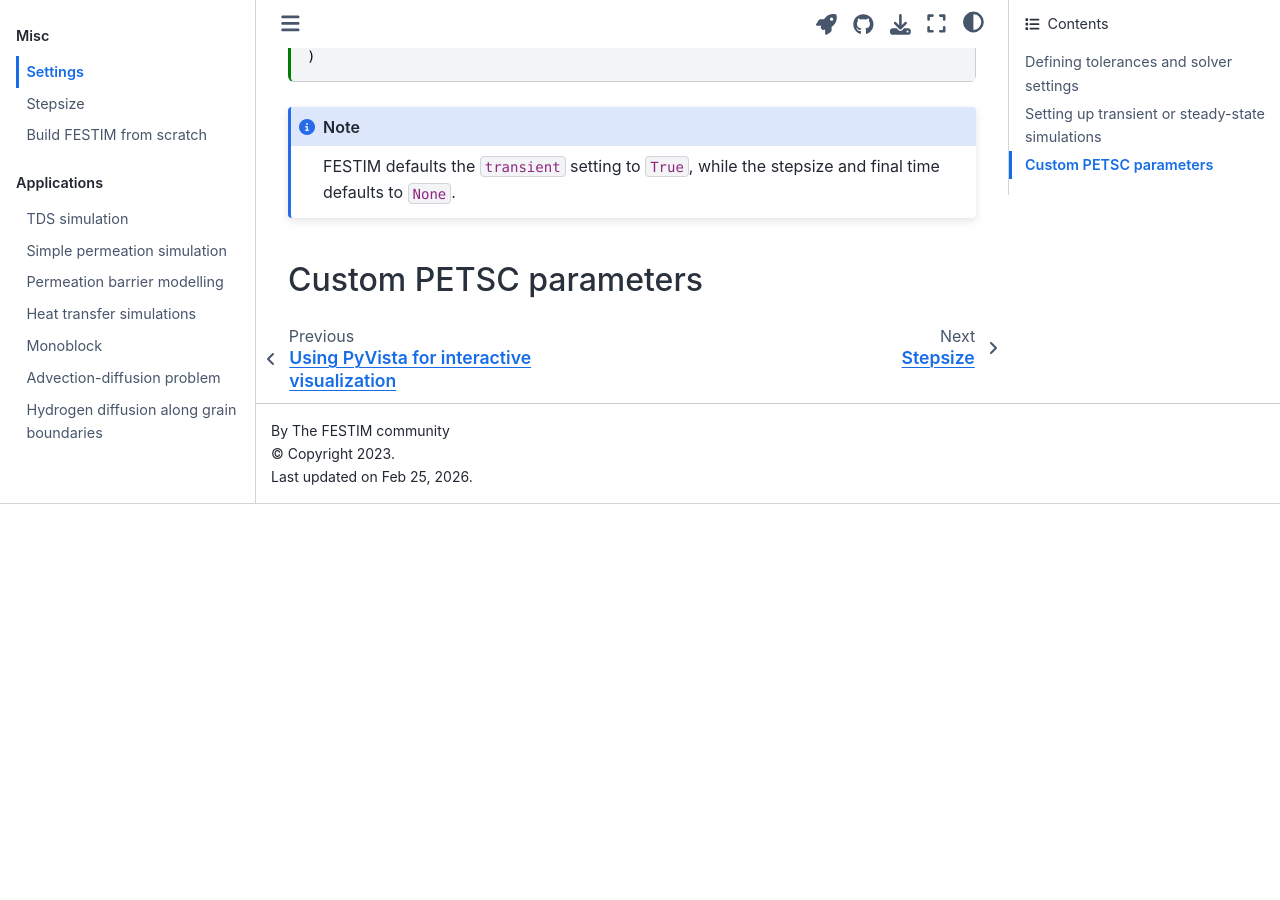
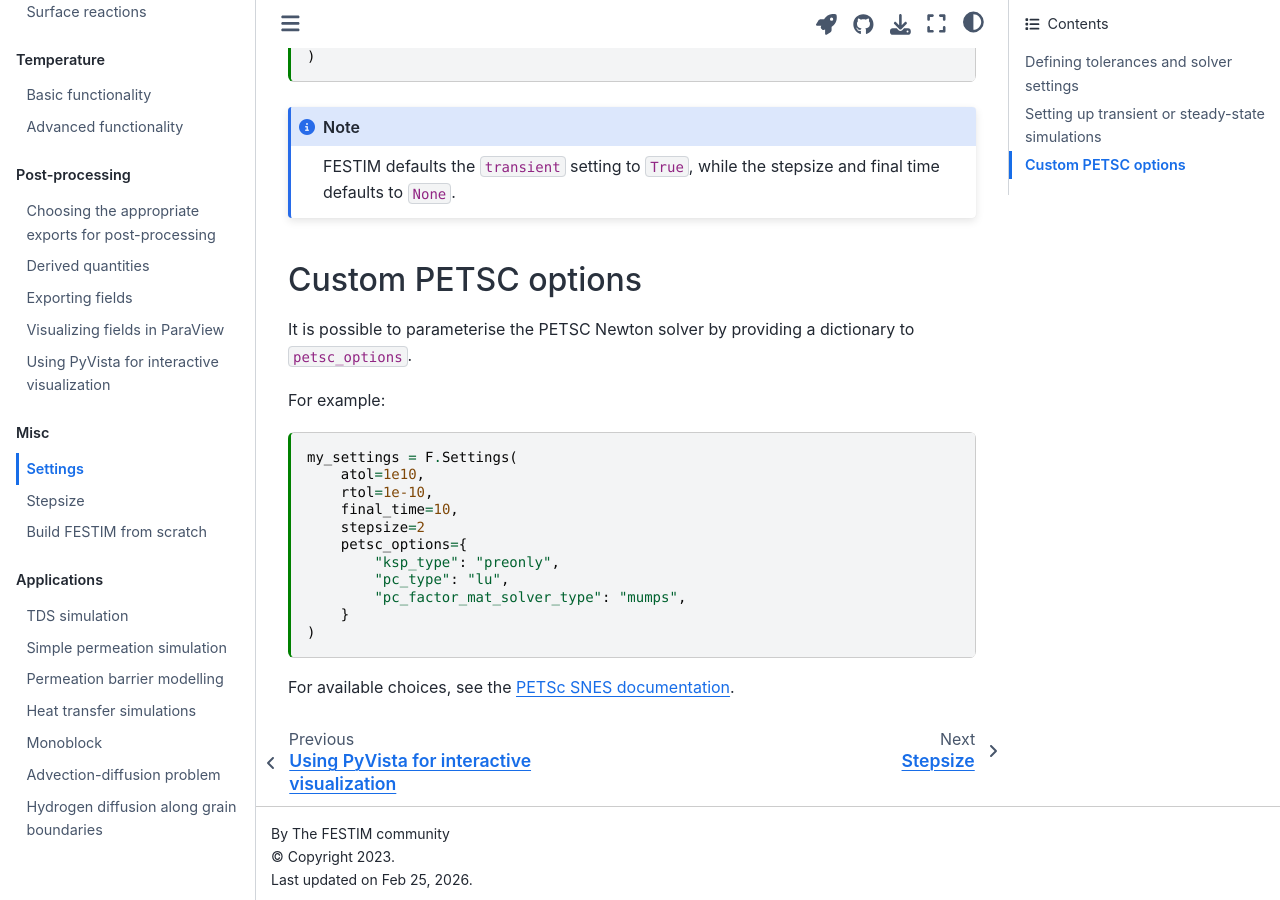
Before and after one commit to festim-dev/FESTIM-workshop, a Jupyter Book: the page built from book/content/misc/settings.md, in a window 1280 px wide and 900 px high, scrolled down 1916 px. Built offline with Jupyter Book 1.0.4 settings and Sphinx 7.4.7 and the Sphinx Book theme 1.1.4, drawn with Linux system fonts in a browser that asks for light colours; pages that are not in the unit, such as notebooks, are missing from menus; before the commit the page ends 2420 px from its top, so only the background shows below that.

Commit message:
PETSc parameters

````diff
--- a/book/content/misc/settings.md
+++ b/book/content/misc/settings.md
@@ -100,4 +100,24 @@ my_settings = F.Settings(
 FESTIM defaults the `transient` setting to `True`, while the stepsize and final time defaults to `None`.
 ```
 
-## Custom PETSC parameters ##
+## Custom PETSC options ##
+
+It is possible to parameterise the PETSC Newton solver by providing a dictionary to `petsc_options`.
+
+For example:
+
+```{code-cell} ipython3
+my_settings = F.Settings(
+    atol=1e10,
+    rtol=1e-10,
+    final_time=10,
+    stepsize=2
+    petsc_options={
+        "ksp_type": "preonly",
+        "pc_type": "lu",
+        "pc_factor_mat_solver_type": "mumps",
+    }
+)
+```
+
+For available choices, see the [PETSc SNES documentation](https://petsc.org/release/petsc4py/reference/petsc4py.PETSc.SNES.html#).
````
